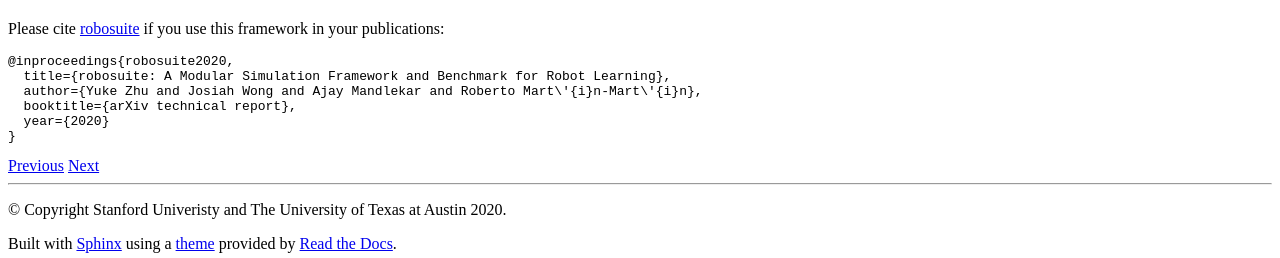
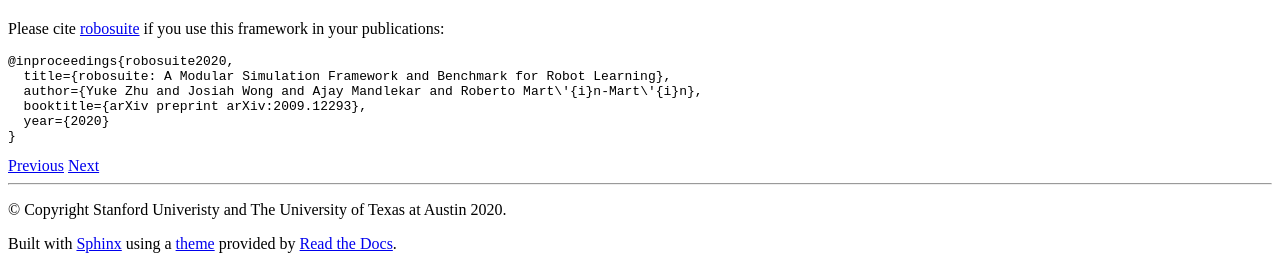
Before and after one commit to ARISE-Initiative/robosuite, a Sphinx documentation site: the page built from docs/overview.md, in a window 1280 px wide. Shown: the part 1967-2225 px from the top of the page. Built offline with Sphinx 7.4.7 and the Read the Docs theme 2.0.0, drawn with Linux system fonts in a browser that asks for light colours.

Commit message:
update arxiv paper id

````diff
--- a/docs/overview.md
+++ b/docs/overview.md
@@ -27,7 +27,7 @@ Please cite [robosuite](https://robosuite.ai) if you use this framework in your
 @inproceedings{robosuite2020,
   title={robosuite: A Modular Simulation Framework and Benchmark for Robot Learning},
   author={Yuke Zhu and Josiah Wong and Ajay Mandlekar and Roberto Mart\'{i}n-Mart\'{i}n},
-  booktitle={arXiv technical report},
+  booktitle={arXiv preprint arXiv:2009.12293},
   year={2020}
 }
 ```
````
